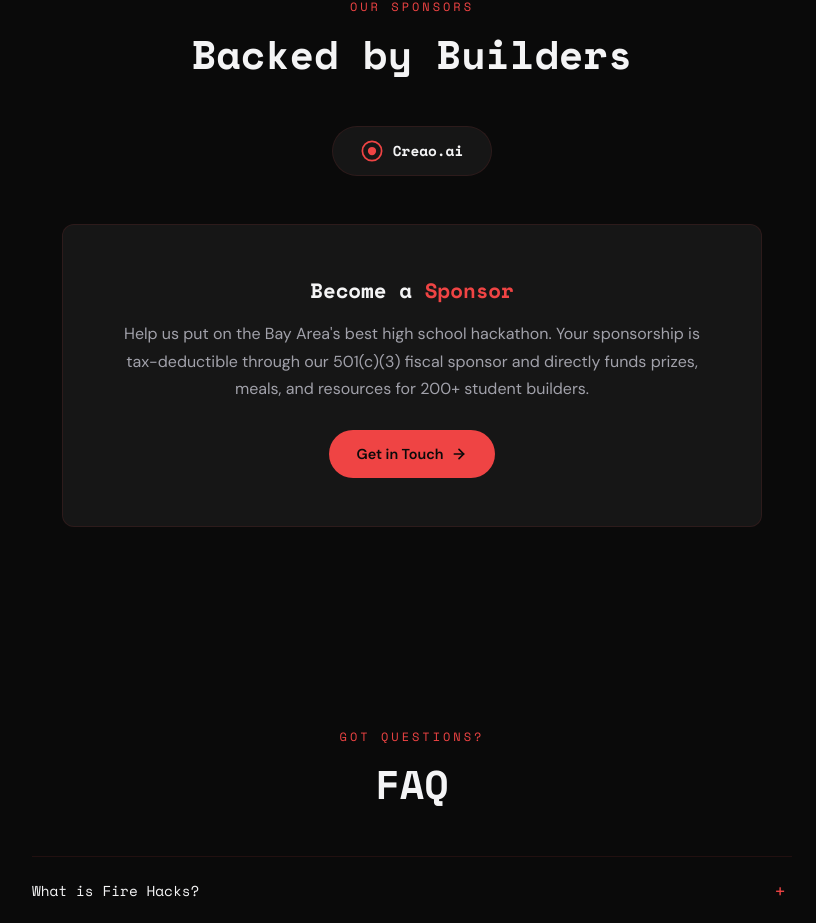
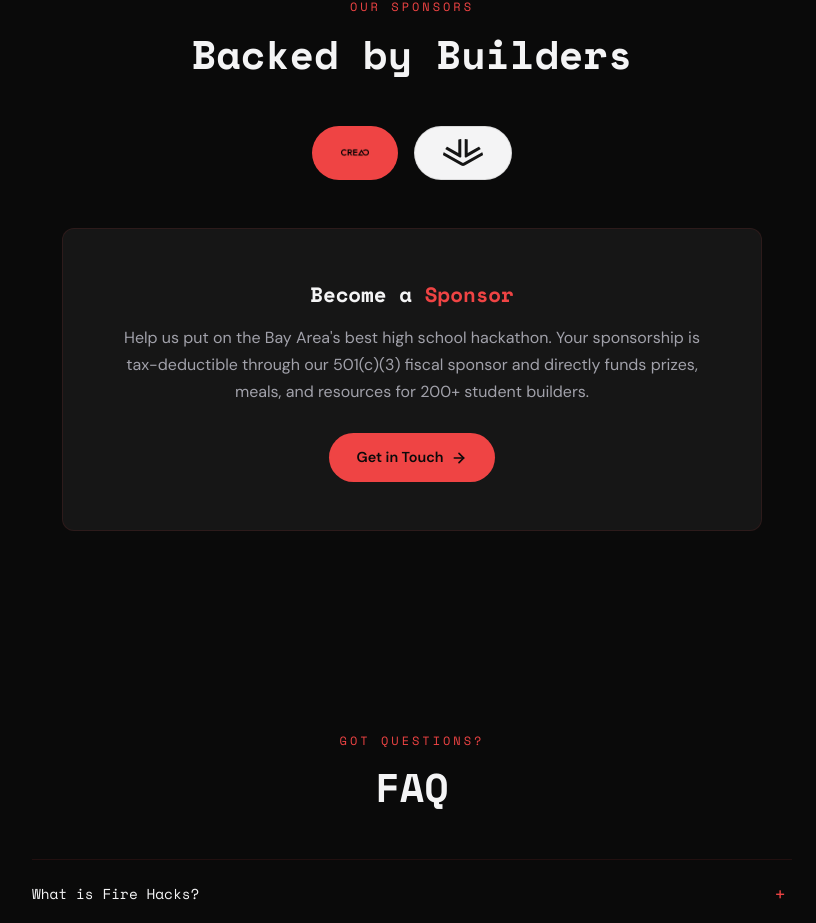
Before and after one commit to smaranz/CodeStarters, a Next.js app: page /firehacks in a window 1280 px wide. Shown: the part 1994-2917 px from the top of the page, without its empty margins (228-1044 px from the left). Built offline with nearby package versions, Linux system fonts and the light colour scheme.

Commit message:
Add CodeCrafters as sponsor on main site and Fire Hacks

```diff
--- a/public/firehacks/index.html
+++ b/public/firehacks/index.html
@@ -523,9 +523,28 @@
       border-color: var(--accent-lime);
       transform: translateY(-2px);
     }
+    .sponsor-pill-accent {
+      background: #EF4444;
+      border-color: rgba(239, 68, 68, 0.4);
+      color: #0a0a0a;
+    }
+    .sponsor-pill-accent:hover {
+      background: #f87171;
+      border-color: #EF4444;
+    }
+    .sponsor-pill-light {
+      background: #f4f4f5;
+      border-color: rgba(0, 0, 0, 0.1);
+      color: #0a0a0a;
+    }
+    .sponsor-pill-light:hover {
+      background: #e4e4e7;
+      border-color: var(--accent-lime);
+    }
     .sponsor-pill img {
-      height: 22px;
+      height: 28px;
       width: auto;
+      max-height: 28px;
       object-fit: contain;
     }
     .sponsor-cta {
@@ -851,9 +870,11 @@
       <p class="section-label reveal">Our Sponsors</p>
       <h2 class="section-title reveal">Backed by Builders</h2>
       <div class="sponsors-grid reveal reveal-delay-1">
-        <a href="https://creao.ai" target="_blank" rel="noopener" class="sponsor-pill">
-          <svg width="22" height="22" viewBox="0 0 32 32" fill="none"><circle cx="16" cy="16" r="14" stroke="#EF4444" stroke-width="2.5"/><circle cx="16" cy="16" r="6" fill="#EF4444"/></svg>
-          Creao.ai
+        <a href="https://creao.ai" target="_blank" rel="noopener" class="sponsor-pill sponsor-pill-accent">
+          <img src="/sponsors/creao.png" alt="Creao AI" height="28" width="120">
+        </a>
+        <a href="https://codecrafters.io" target="_blank" rel="noopener" class="sponsor-pill sponsor-pill-light">
+          <img src="/sponsors/codecrafters.svg" alt="CodeCrafters" height="28" width="140">
         </a>
       </div>
 
--- a/src/app/firehacks/firehacks.module.css
+++ b/src/app/firehacks/firehacks.module.css
@@ -552,6 +552,16 @@
   border-color: var(--accent);
   transform: translateY(-2px);
 }
+/* Dark logos (e.g. black SVG) — light pill for contrast */
+.sponsorPillLight {
+  background: #f4f4f5;
+  border-color: rgba(0, 0, 0, 0.1);
+  color: #0a0a0a;
+}
+.sponsorPillLight:hover {
+  background: #e4e4e7;
+  border-color: var(--accent);
+}
 .sponsorCta {
   background: var(--bg-card);
   border: 1px solid var(--border);
--- a/src/app/firehacks/page.tsx
+++ b/src/app/firehacks/page.tsx
@@ -291,6 +291,15 @@ export default function FireHacksPage() {
               {/* eslint-disable-next-line @next/next/no-img-element */}
               <img src="/sponsors/creao.png" alt="Creao AI" height={28} />
             </a>
+            <a
+              href="https://codecrafters.io"
+              target="_blank"
+              rel="noopener noreferrer"
+              className={`${s.sponsorPill} ${s.sponsorPillLight}`}
+            >
+              {/* eslint-disable-next-line @next/next/no-img-element */}
+              <img src="/sponsors/codecrafters.svg" alt="CodeCrafters" height={28} />
+            </a>
           </div>
           <div className={`${s.sponsorCta} ${s.reveal} ${s.d2}`}>
             <h3>
--- a/src/components/SponsorsSection.tsx
+++ b/src/components/SponsorsSection.tsx
@@ -11,6 +11,12 @@ const SPONSORS = [
         href: "https://creao.ai",
         logoSrc: "/sponsors/creao.png",
         logoAlt: "Creao AI",
+    },
+    {
+        name: "CodeCrafters",
+        href: "https://codecrafters.io",
+        logoSrc: "/sponsors/codecrafters.svg",
+        logoAlt: "CodeCrafters",
     },
 ];
 
@@ -40,7 +46,9 @@ export function SponsorsSection() {
                 </motion.div>
 
                 <ul className="flex flex-wrap gap-6">
-                    {SPONSORS.map((sponsor) => (
+                    {SPONSORS.map((sponsor) => {
+                        const host = new URL(sponsor.href).hostname.replace(/^www\./, "");
+                        return (
                         <li key={sponsor.name}>
                             <Link
                                 href={sponsor.href}
@@ -49,6 +57,14 @@ export function SponsorsSection() {
                                 aria-label={`${sponsor.name} — visit website (opens in new tab)`}
                                 className="group flex flex-col items-center justify-center gap-3 min-h-[9.5rem] min-w-[16rem] sm:min-w-[18rem] px-10 py-8 rounded-2xl bg-white border border-slate-200 shadow-sm hover:border-violet-300 hover:shadow-md transition-all cursor-pointer focus-visible:outline-none focus-visible:ring-2 focus-visible:ring-violet-500 focus-visible:ring-offset-2 focus-visible:ring-offset-slate-50"
                             >
+                                {sponsor.logoSrc.endsWith(".svg") ? (
+                                    // eslint-disable-next-line @next/next/no-img-element
+                                    <img
+                                        src={sponsor.logoSrc}
+                                        alt=""
+                                        className="h-16 sm:h-20 md:h-24 lg:h-[5.5rem] w-auto max-w-[min(100%,320px)] object-contain object-center opacity-95 group-hover:opacity-100 transition-opacity"
+                                    />
+                                ) : (
                                 <Image
                                     src={sponsor.logoSrc}
                                     alt=""
@@ -56,13 +72,15 @@ export function SponsorsSection() {
                                     height={257}
                                     className="h-16 sm:h-20 md:h-24 lg:h-[5.5rem] w-auto max-w-[min(100%,320px)] object-contain object-center opacity-95 group-hover:opacity-100 transition-opacity"
                                 />
+                                )}
                                 <span className="inline-flex items-center gap-1.5 text-sm font-barlow font-semibold text-slate-400 group-hover:text-violet-600 transition-colors">
-                                    Visit creao.ai
+                                    Visit {host}
                                     <ExternalLink className="w-4 h-4 shrink-0" aria-hidden />
                                 </span>
                             </Link>
                         </li>
-                    ))}
+                        );
+                    })}
                 </ul>
             </div>
         </section>
```
Also changed, not shown: public/sponsors/codecrafters.svg (added).
